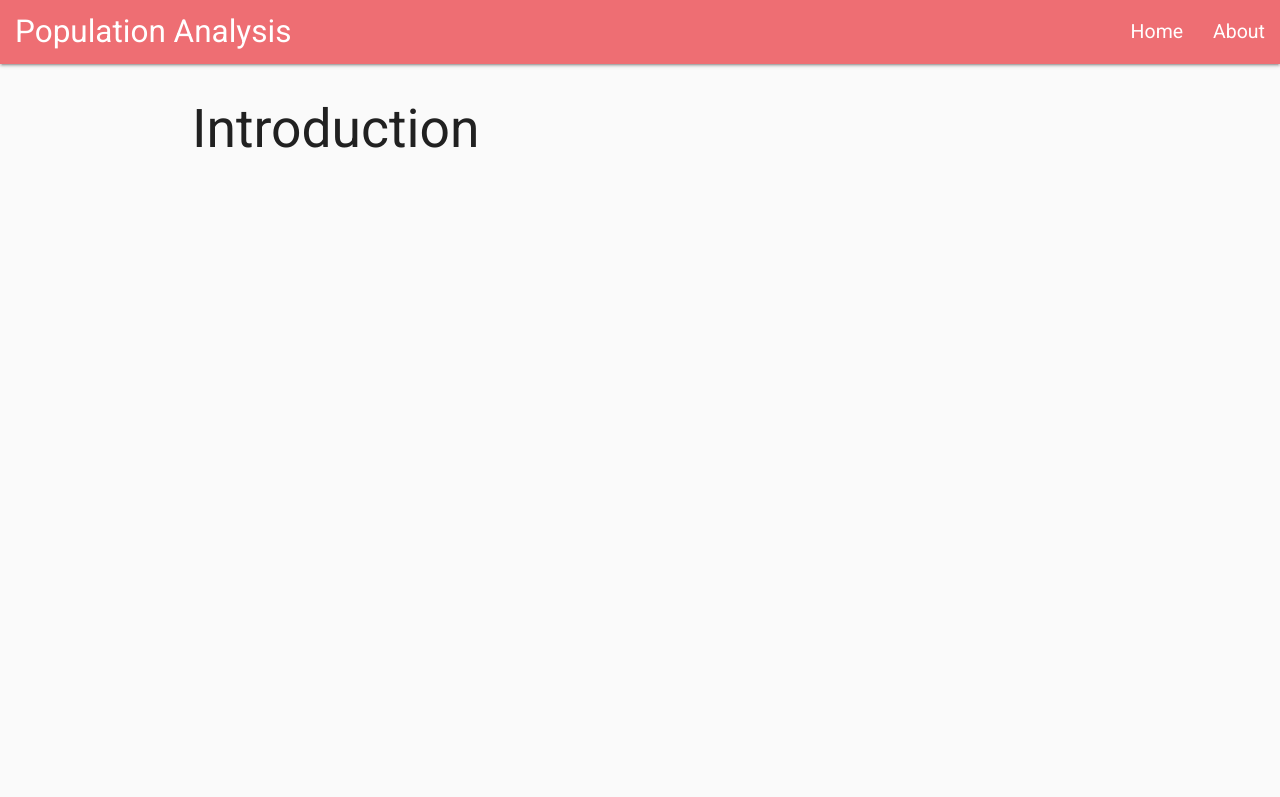
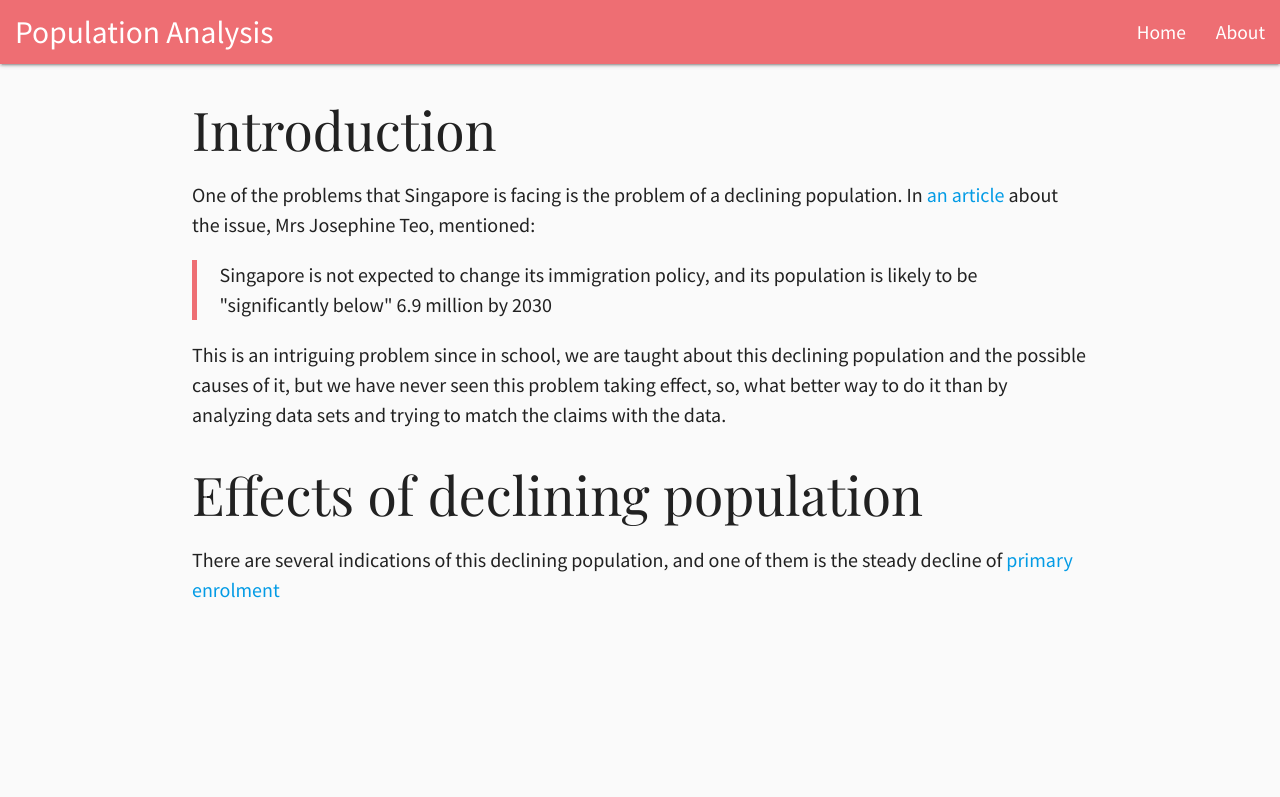
Before and after one commit to woojiahao/pds-analysis, a Flask app: page / in a window 1280 px wide. Shown: the top 797 px of the page. Before the commit the page ends 148 px from the top, so only its background shows below. Run offline with Flask 2, Linux system fonts and the light colour scheme.

Commit message:
began adding content

```diff
--- a/app/static/css/styles.css
+++ b/app/static/css/styles.css
@@ -1,4 +1,6 @@
 @import url('https://fonts.googleapis.com/css?family=Roboto');
+@import url('https://fonts.googleapis.com/css?family=Source+Sans+Pro');
+@import url('https://fonts.googleapis.com/css?family=Playfair+Display');
 
 * {
     -webkit-box-sizing: border-box;
@@ -9,11 +11,15 @@
 }
 
 body {
-    font-size: 16px;
+    font-size: 20px;
     overflow-x: hidden;
     width: 100%;
     background-color: #fafafa;
-    font-family: 'Roboto', sans-serif;
+    font-family: 'Source Sans Pro', sans-serif;
+}
+
+h1, h2, h3, h4, h5, h6 {
+    font-family: "Playfair Display", serif;
 }
 
 ul {
--- a/app/templates/base.html
+++ b/app/templates/base.html
@@ -6,6 +6,7 @@
 	<link rel="stylesheet" href="https://cdnjs.cloudflare.com/ajax/libs/materialize/1.0.0-rc.2/css/materialize.min.css">
 </head>
 <body>
+<div class="navbar-fixed">
 	<nav>
 		<div class="nav-wrapper">
 			<a href="#" class="brand-logo">Population Analysis</a>
@@ -15,10 +16,13 @@
 			</ul>
 		</div>
 	</nav>
+</div>
 
 {% block content %}
 {% endblock %}
 
+<div class="spacing" style="height: 1000px"></div>
+
 <script src="https://cdnjs.cloudflare.com/ajax/libs/materialize/1.0.0-rc.2/js/materialize.min.js"></script>
 </body>
 </html>
--- a/app/templates/home.html
+++ b/app/templates/home.html
@@ -1,6 +1,25 @@
 {% extends 'base.html' %}
 {% block content %}
-<div class="container">
-    <h2>Introduction</h2>
-</div>
+	<div class="container">
+		<h2>Introduction</h2>
+		<p>
+			One of the problems that Singapore is facing is the problem of a declining population. In
+			<a href="https://www.straitstimes.com/politics/parliament-no-major-changes-expected-to-immigration-policy-josephine-teo"
+			   target="_blank">an article</a> about the issue, Mrs Josephine Teo, mentioned:
+		</p>
+		<blockquote>
+			Singapore is not expected to change its immigration policy, and its population is likely to be
+			"significantly below" 6.9 million by 2030
+		</blockquote>
+		<p>
+			This is an intriguing problem since in school, we are taught about this declining population and the
+			possible causes of it, but we have never seen this problem taking effect, so, what better way to do it than
+			by analyzing data sets and trying to match the claims with the data.
+		</p>
+
+		<h2>Effects of declining population</h2>
+		<p>
+			There are several indications of this declining population, and one of them is the steady decline of <a href="https://data.gov.sg/dataset/enrolment-primary-by-age" target="_blank">primary enrolment</a>
+		</p>
+	</div>
 {% endblock %}
```
Lines whose indentation alone changed are shown as unchanged.
